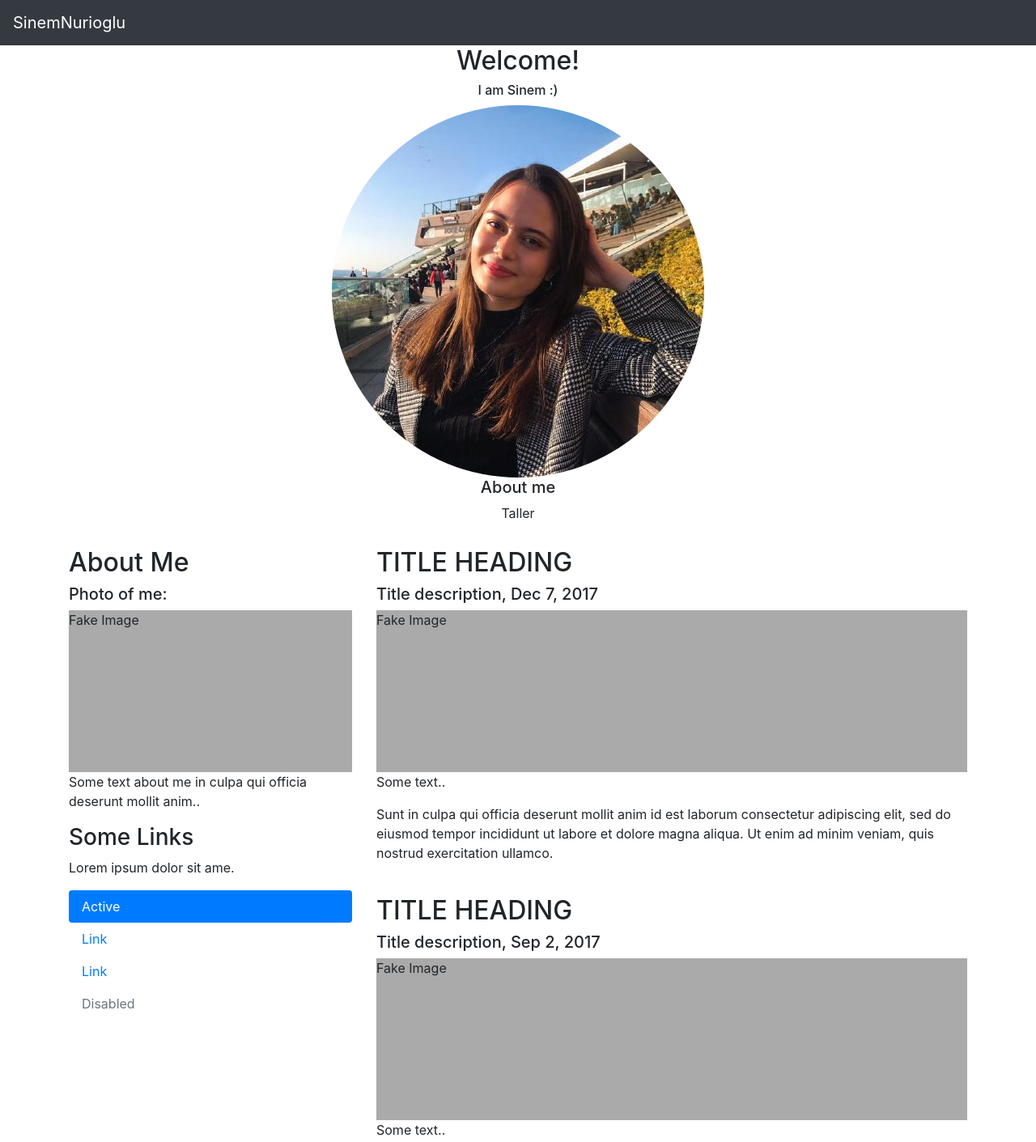
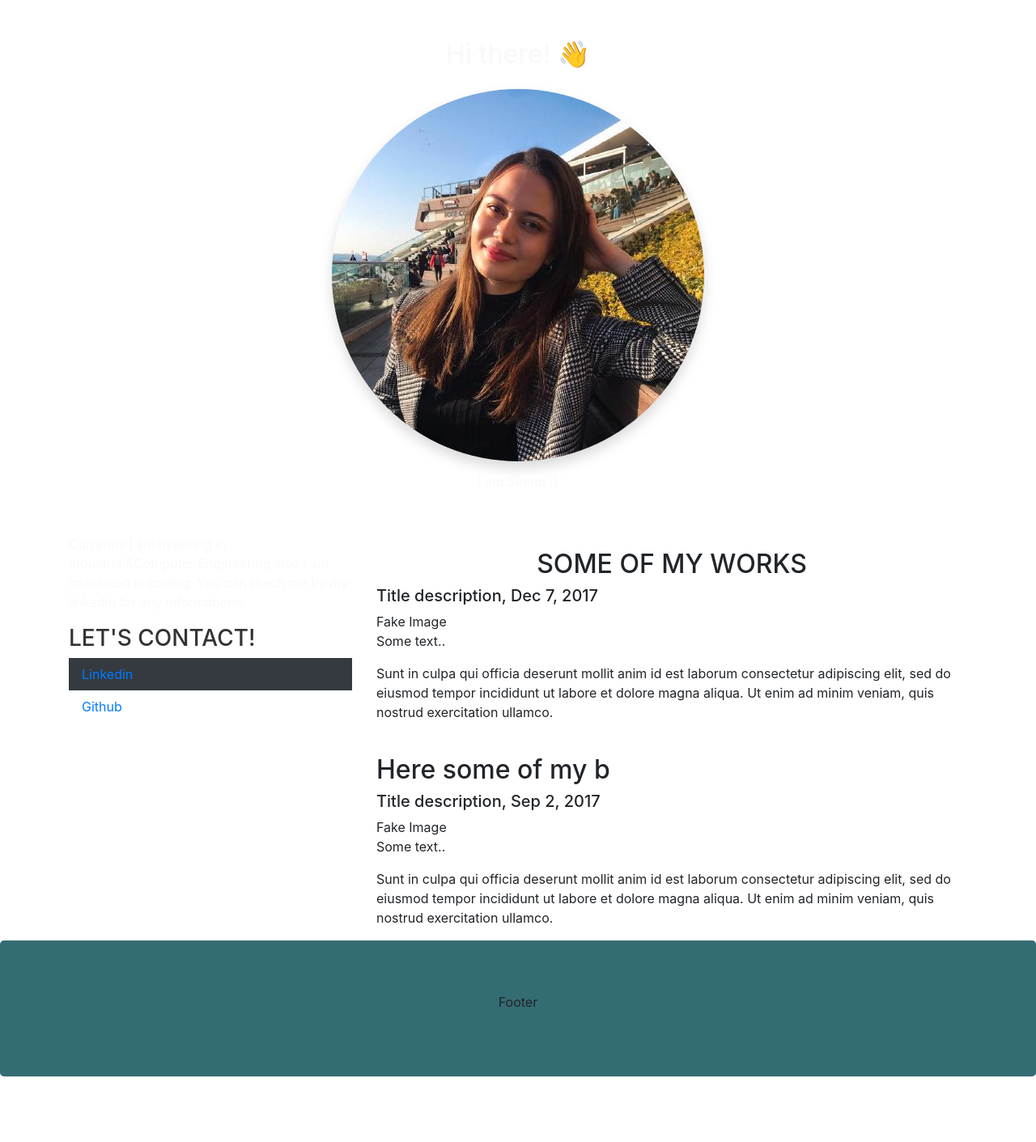
Before and after one commit to sinemn/bootstrap-page-bootcamp, a plain HTML site: page index.html in a window 1280 px wide. Shown: the top 1411 px of the page at 81% size. After the commit the page ends 1362 px from the top, so only its background shows below. Drawn offline with nearby package versions, Linux system fonts and the light colour scheme.

Commit message:
style refactored

```diff
--- a/index.html
+++ b/index.html
@@ -8,32 +8,17 @@
       rel="stylesheet"
       href="https://cdn.jsdelivr.net/npm/bootstrap@4.6.1/dist/css/bootstrap.min.css"
     />
+    <link rel="stylesheet" href="style.css">
     <script src="https://cdn.jsdelivr.net/npm/jquery@3.6.0/dist/jquery.slim.min.js"></script>
     <script src="https://cdn.jsdelivr.net/npm/popper.js@1.16.1/dist/umd/popper.min.js"></script>
     <script src="https://cdn.jsdelivr.net/npm/bootstrap@4.6.1/dist/js/bootstrap.bundle.min.js"></script>
-    <style>
-      .fakeimg {
-        height: 200px;
-        background: #aaa;
-      }
-    </style>
+
   </head>
   <body>
-    <nav class="navbar navbar-expand-sm bg-dark navbar-dark">
-      <a class="navbar-brand" href="#">SinemNurioglu</a>
-      <button
-        class="navbar-toggler"
-        type="button"
-        data-toggle="collapse"
-        data-target="#collapsibleNavbar"
-      >
-        <span class="navbar-toggler-icon"></span>
-      </button>
-    </nav>
-    <section>
-        <div class="container text-center">
-            <h2>Welcome!</h2>
-            <h6>I am Sinem :) </h3>
+
+    <section class="intro">
+        <div class="container text-center text-light ">
+            <h2 class="pt-5 ">Hi there! 👋 </h2>
 
             <div class="row text-center"></div>
 
@@ -41,47 +26,39 @@
               <div class="”col-6" align-self-center”>
                 <div class="”card" card-block”>
                   <div  >
-                    <img class="rounded-circle img-fluid profile" src="image/sinemnurioglu.jpeg" alt="profile" />
-                    <h5>About me</h5>
+                    <img class="rounded-circle  shadow profile mt-3 " src="image/sinemnurioglu.jpeg" alt="profile" />
                   </div>
                 </div>
+                <h6 class="p-3">I am Sinem :)  </h3>
               </div>
 
 
-              <div class="”card" card-inverse card-danger”>Taller</div>
 
           </div>
     </section>
+    <section class="second-page ">
+        <div class="container" >
+        <div class="row">
+          <div class="col-sm-4 text-light"  style="margin-top: 30px">
+
+            <p >Currently I am majoring in Industrial&Computer Engineering also I am interested in coding. You can reach me by my linkedin for any informations.</p>
+            <h3  style="color: #333;">LET'S CONTACT!</h3>
+            <ul class="nav nav-pills flex-column">
+              <li class="nav-item bg-dark">
+                <a class="nav-link " href="#">Linkedin</a>
+              </li>
+              <li class="nav-item">
+                <a class="nav-link" href="#">Github</a>
+              </li>
 
 
-
-    <div class="container" style="margin-top: 30px">
-      <div class="row">
-        <div class="col-sm-4">
-          <h2>About Me</h2>
-          <h5>Photo of me:</h5>
-          <div class="fakeimg">Fake Image</div>
-          <p>Some text about me in culpa qui officia deserunt mollit anim..</p>
-          <h3>Some Links</h3>
-          <p>Lorem ipsum dolor sit ame.</p>
-          <ul class="nav nav-pills flex-column">
-            <li class="nav-item">
-              <a class="nav-link active" href="#">Active</a>
-            </li>
-            <li class="nav-item">
-              <a class="nav-link" href="#">Link</a>
-            </li>
-            <li class="nav-item">
-              <a class="nav-link" href="#">Link</a>
-            </li>
-            <li class="nav-item">
-              <a class="nav-link disabled" href="#">Disabled</a>
-            </li>
             </ul>
             <hr class="d-sm-none" />
+
           </div>
-        <div class="col-sm-8">
-          <h2>TITLE HEADING</h2>
+
+          <div class="col-sm-8 mt-5">
+            <h2 class="text-center">SOME OF MY WORKS</h2>
             <h5>Title description, Dec 7, 2017</h5>
             <div class="fakeimg">Fake Image</div>
             <p>Some text..</p>
@@ -92,7 +69,7 @@
               exercitation ullamco.
             </p>
             <br />
-          <h2>TITLE HEADING</h2>
+            <h2>Here some of my b</h2>
             <h5>Title description, Sep 2, 2017</h5>
             <div class="fakeimg">Fake Image</div>
             <p>Some text..</p>
@@ -102,11 +79,16 @@
               labore et dolore magna aliqua. Ut enim ad minim veniam, quis nostrud
               exercitation ullamco.
             </p>
-        </div>
+          </div></section>
+
+
+
+
+
       </div>
     </div>
 
-    <div class="jumbotron text-center" style="margin-bottom: 0">
+    <div class="jumbotron text-center" style="background-color: #346c73;">
       <p>Footer</p>
     </div>
     <script src="js/bootstrap.min.js"></script>
```
Lines whose indentation alone changed are shown as unchanged.
